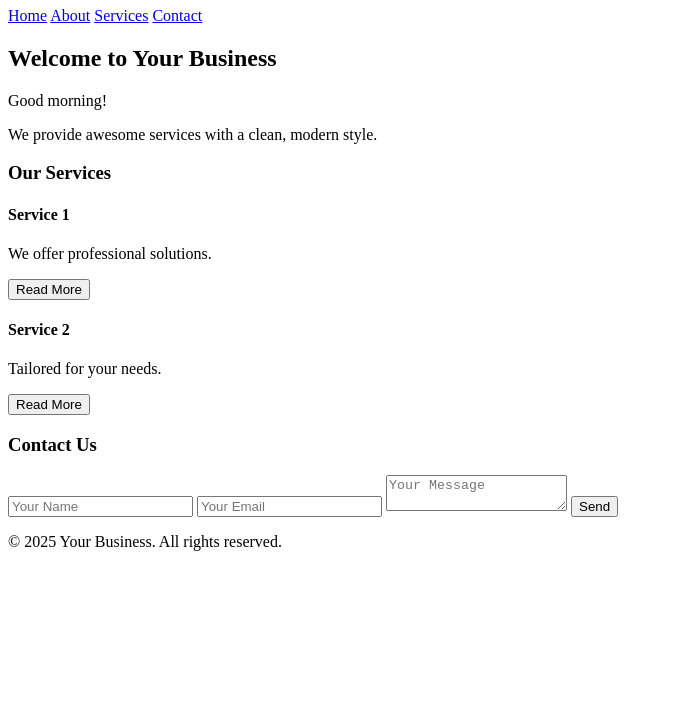
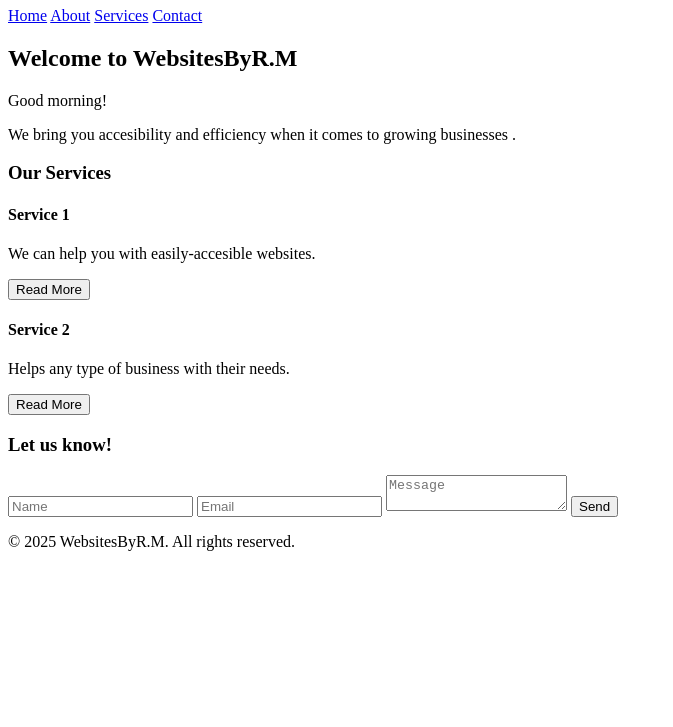
Before and after one commit to websitesbyrm/WebsitesByRM, a plain HTML site: page index.html in a window 1280 px wide. Shown: the part 73-800 px from the top of the page, without its empty margins (0-673 px from the left). Drawn offline with Linux system fonts and the light colour scheme.

Commit message:
Update index.html

```diff
--- a/index.html
+++ b/index.html
@@ -8,7 +8,7 @@
 </head>
 <body>
   <header>
-    <h1>Your Business</h1>
+    <h1>Websites By R.M</h1>
     <nav>
       <a href="#">Home</a>
       <a href="#">About</a>
@@ -19,9 +19,10 @@
 
   <main>
     <section class="hero">
-      <h2>Welcome to Your Business</h2>
+      <h2>Welcome to WebsitesByR.M</h2>
       <p id="greeting"></p>
-      <p>We provide awesome services with a clean, modern style.</p>
+      <p>We bring you accesibility and efficiency when it comes to growing businesses
+  .</p>
     </section>
 
     <section class="services">
@@ -30,29 +31,30 @@
         <div class="card">
           <h4>Service 1</h4>
           <p>
-            We offer professional solutions.
-            <span id="more1" style="display:none;"> Our team ensures quality with every step.</span>
+            We can help you with easily-accesible websites.
+            <span id="more1" style="display:none;"> We ensure growth and development of your business.</span>
           </p>
           <button onclick="toggleReadMore('more1', this)">Read More</button>
         </div>
 
         <div class="card">
           <h4>Service 2</h4>
+
           <p>
-            Tailored for your needs.
+            Helps any type of business with their needs.
             <span id="more2" style="display:none;"> We customize everything to your goals.</span>
           </p>
-          <button onclick="toggleReadMore('more2', this)">Read More</button>
+         <button onclick="toggleReadMore('more2', this)">Read More</button>
         </div>
       </div>
     </section>
 
     <section class="contact">
-      <h3>Contact Us</h3>
+      <h3>Let us know!</h3>
       <form onsubmit="return validateForm()">
-        <input type="text" id="name" placeholder="Your Name" required />
-        <input type="email" id="email" placeholder="Your Email" required />
-        <textarea id="message" placeholder="Your Message" required></textarea>
+        <input type="text" id="name" placeholder="Name" required />
+        <input type="email" id="email" placeholder="Email" required />
+        <textarea id="message" placeholder="Message" required></textarea>
         <button type="submit">Send</button>
       </form>
       <p id="formMessage"></p>
@@ -60,7 +62,7 @@
   </main>
 
   <footer>
-    <p>&copy; 2025 Your Business. All rights reserved.</p>
+    <p>&copy; 2025 WebsitesByR.M. All rights reserved.</p>
   </footer>
 
   <script src="script.js"></script>
```
